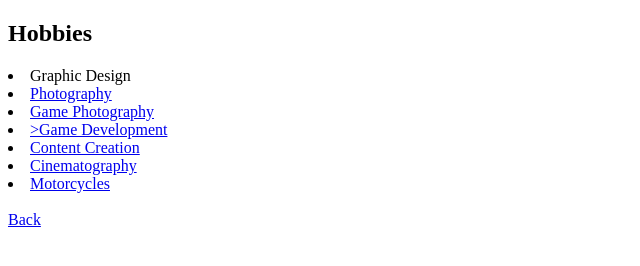
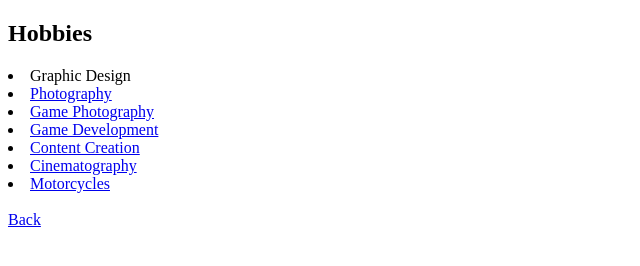
Before and after one commit to matthaynes2000/HTML-Website, a plain HTML site: page hobbies.html in a window 1280 px wide. Shown: the full height of the page, 0-640 px from the left. Drawn offline with Linux system fonts and the light colour scheme.

Commit message:
Removed ">" from Game Development name

```diff
--- a/hobbies.html
+++ b/hobbies.html
@@ -10,7 +10,7 @@
       <li>Graphic Design</li>
       <li><a href="https://www.flickr.com/photos/matthaynesphoto/">Photography</a></li>
       <li><a href="https://www.flickr.com/photos/191435606@N02/">Game Photography</a></li>
-      <li><a href="https://cfx.re/join/lb7m55">>Game Development</a></li>
+      <li><a href="https://cfx.re/join/lb7m55">Game Development</a></li>
       <li><a href="https://www.youtube.com/channel/UCdCw4BRxuo00yoUea4I-lDQ">Content Creation</a></li>
       <li><a href="https://www.youtube.com/watch?v=u_SN-_yW76s&t=18s">Cinematography</a></li>
       <li><a href="https://www.youtube.com/channel/UCqmXR1k_5tLun_w6Oq8suIQ">Motorcycles</a></li>
```
